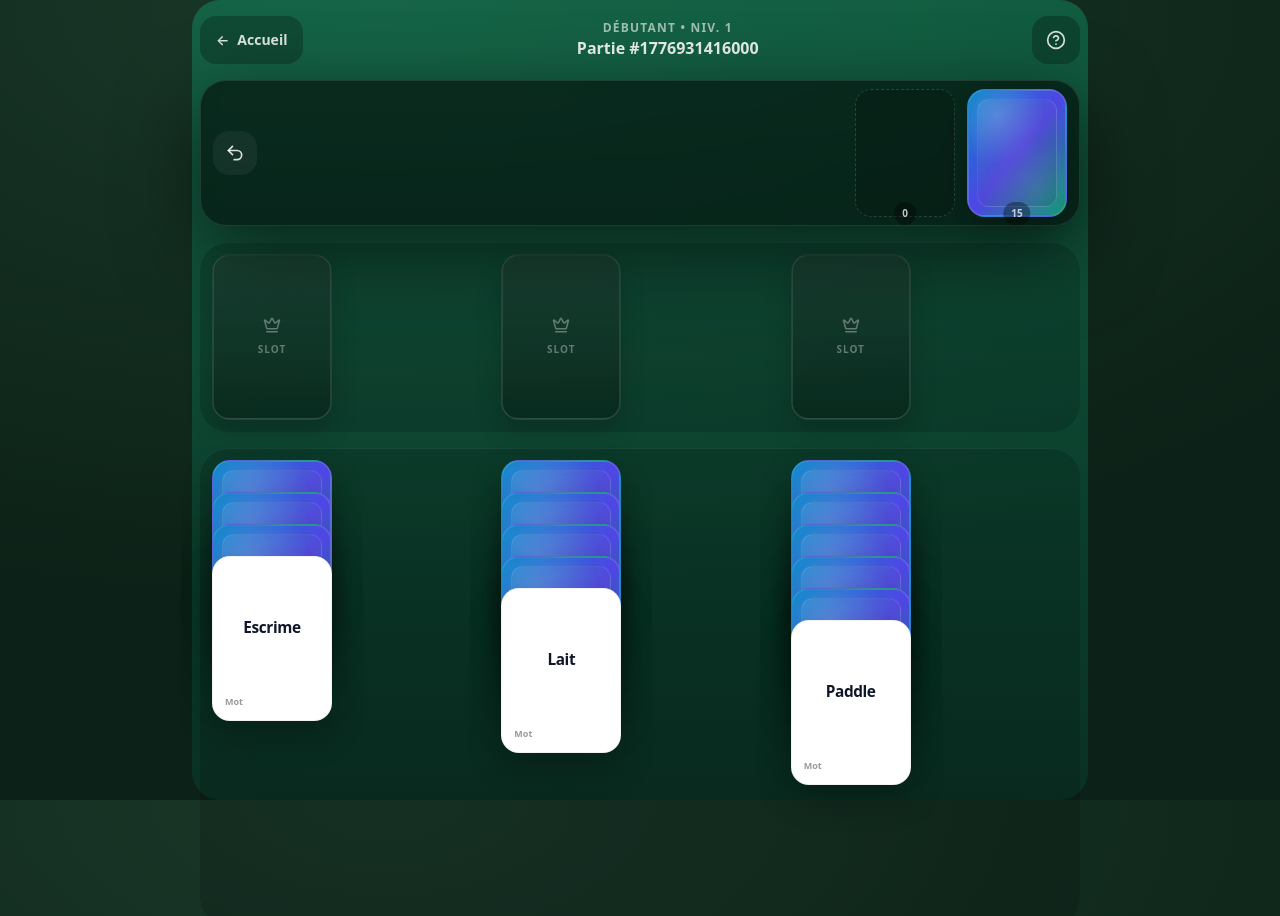
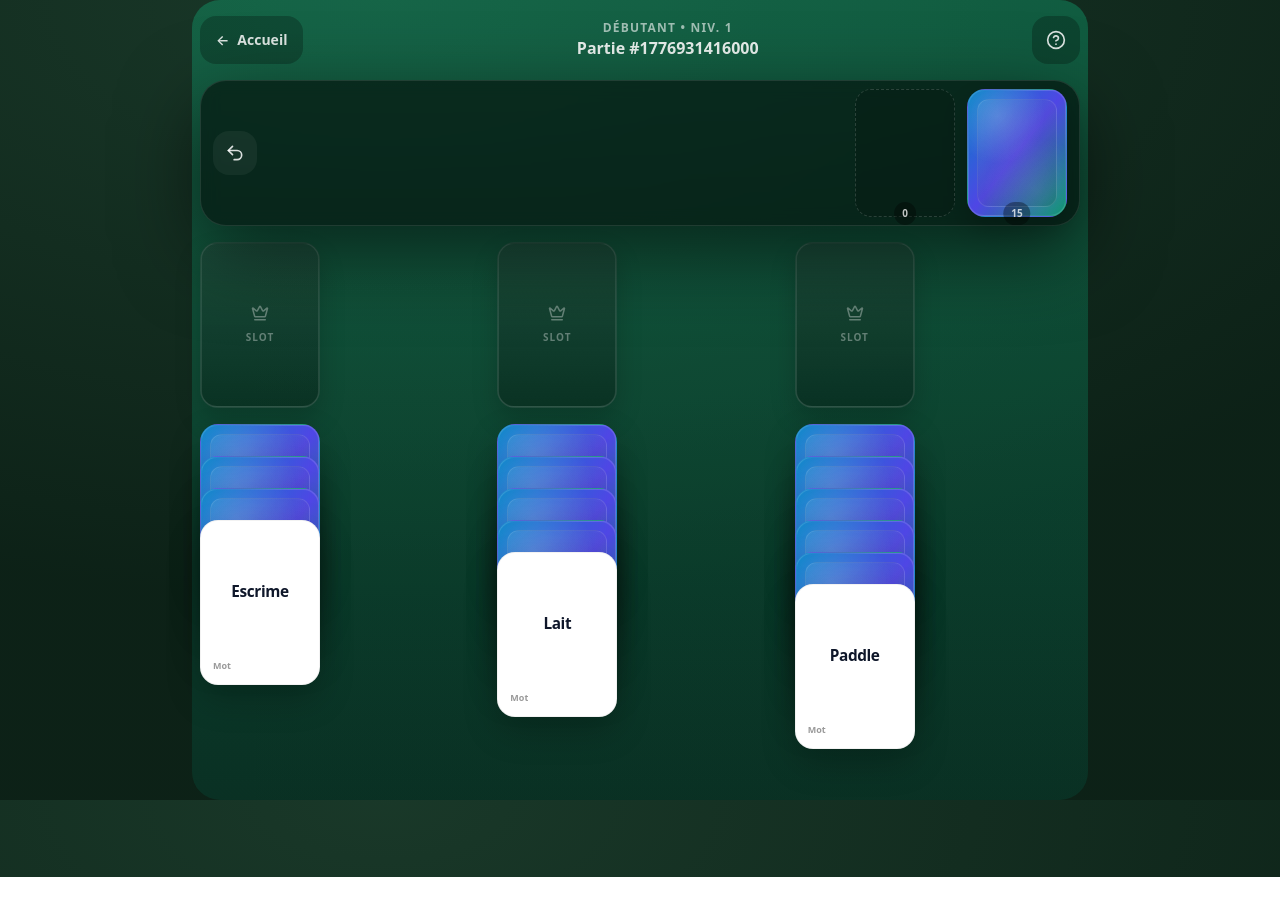
Before and after one commit to ThomasBerthaud/solimots, a React (Vite) app: page /game in a window 1280 px wide. Shown: the top 916 px of the page. After the commit the page ends 877 px from the top, so only its background shows below. Built offline with nearby package versions, Linux system fonts and the light colour scheme.

Commit message:
Remove dark background blocks around cards to save space
Co-authored-by: ThomasBerthaud <11942601+ThomasBerthaud@users.noreply.github.com>

```diff
--- a/src/components/board/SlotsRow.tsx
+++ b/src/components/board/SlotsRow.tsx
@@ -26,7 +26,6 @@ export function SlotsRow({
   const columnCount = level.slots.length
 
   return (
-    <section className="rounded-[24px] bg-black/15 p-1.5 shadow-[inset_0_1px_0_rgba(255,255,255,0.06)] lg:rounded-[28px] lg:p-3">
     <LayoutGroup>
       <div className="grid gap-1.5 lg:gap-3" style={{ gridTemplateColumns: `repeat(${columnCount}, minmax(0, 1fr))` }}>
         {level.slots.map((slot, idx) => (
@@ -43,6 +42,5 @@ export function SlotsRow({
         ))}
       </div>
     </LayoutGroup>
-    </section>
   )
 }
--- a/src/components/board/TableauRow.tsx
+++ b/src/components/board/TableauRow.tsx
@@ -34,7 +34,6 @@ export function TableauRow({
   const columnCount = level.tableau.length
 
   return (
-    <section className="rounded-[24px] bg-black/15 p-1.5 shadow-[inset_0_1px_0_rgba(255,255,255,0.06)] lg:rounded-[28px] lg:p-3">
     <div className="grid gap-1.5 lg:gap-3" style={{ gridTemplateColumns: `repeat(${columnCount}, minmax(0, 1fr))` }}>
       {level.tableau.map((ids, colIdx) => (
         <TableauCell
@@ -52,6 +51,5 @@ export function TableauRow({
         />
       ))}
     </div>
-    </section>
   )
 }
```
Lines whose indentation alone changed are shown as unchanged.
